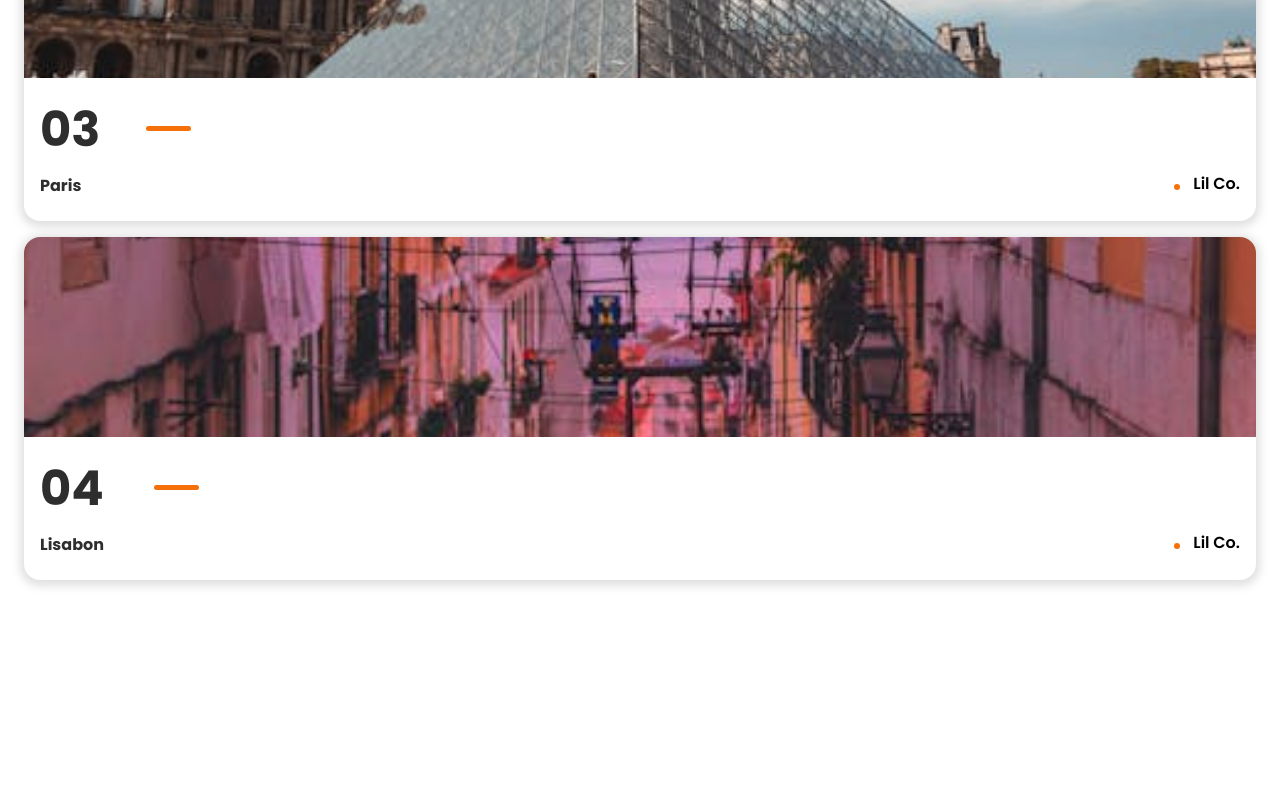
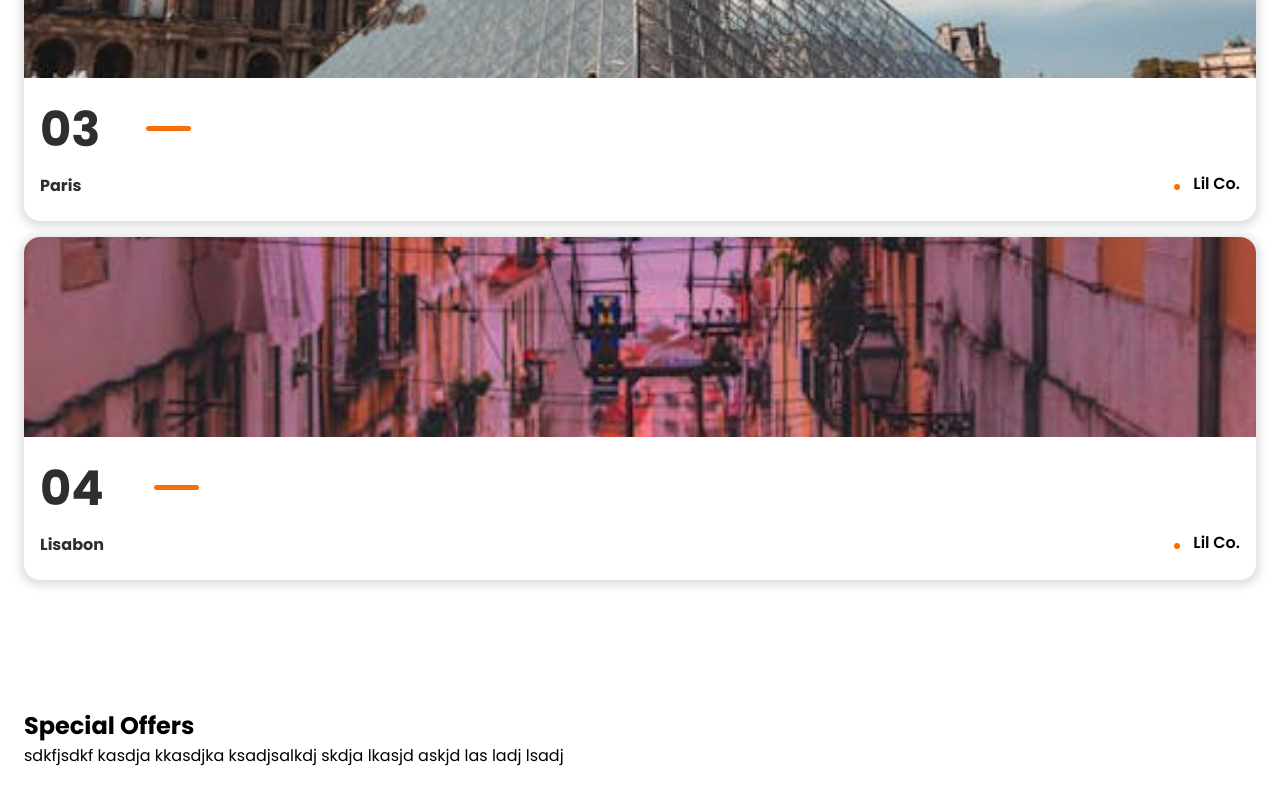
Before and after one commit to kukharchuk11114/react-booking, a React (Create React App) app: page / in a window 1280 px wide. Shown: the part 1844-2644 px from the top of the page. Before the commit the page ends 2488 px from the top, so only its background shows below. Built offline with nearby package versions, Linux system fonts and the light colour scheme.

Commit message:
offers end

```diff
--- a/src/App.js
+++ b/src/App.js
@@ -14,8 +14,8 @@ const App = () => {
       <Navbar />
       <Home />
       <Popular />
-      {/* <Offers />
-      <About />
+      <Offers />
+      {/* <About />
       <Blog />
       <Footer /> */}
     </>)
--- a/src/Components/Navbar/Navbar.jsx
+++ b/src/Components/Navbar/Navbar.jsx
@@ -14,9 +14,19 @@ const showNav = () => {setActive('navBar activeNavbar')}
 // code to close navBar
 const closeNav = () => {setActive('navBar')}
 
+// code to add grey color to header
+const [transparent, setTransparent] = useState("header")
+const addBg = ()=>{
+  if(window.scrollY >= 10){
+    setTransparent("header activeHeader")
+  }else{
+    setTransparent("header")
+  }
+}
+window.addEventListener('scroll', addBg)
   return (
     <section className='navBarSection'>
-      <div className="header">
+      <div className={transparent}>
         <div className="logoDiv">
           <a href="#" className='logo'>
             <h1 className='flex'><MdOutlineTravelExplore className='icon'/>Lil Co.</h1>
--- a/src/Components/Navbar/navbar.scss
+++ b/src/Components/Navbar/navbar.scss
@@ -32,6 +32,7 @@
                 .icon{
                     color: var(--PrimaryColor);
                     font-size: 25px;
+                    margin-right: 10px;
                 }
             }
         }
@@ -131,4 +132,9 @@
             }
         }
     }
+
+    .activeHeader{
+        background: grey;
+        box-shadow: 0 2px 8px 4px rgba(178, 178, 178, 0.4);
+    }
 }
--- a/src/Components/Offers/Offers.jsx
+++ b/src/Components/Offers/Offers.jsx
@@ -3,7 +3,20 @@ import './offers.css'
 
 const Offers = () => {
   return (
-    <div>Offers</div>
+    <section className='offer container section'>
+      <div className="secContainer">
+        <div className="secInfo">
+          <h2 className='secTitle'>
+            Special Offers
+          </h2>
+          <p>sdkfjsdkf kasdja kkasdjka ksadjsalkdj skdja lkasjd askjd las ladj lsadj </p>
+        </div>
+
+        <div className="mainContent grid">
+
+        </div>
+      </div>
+    </section>
   )
 }
 
```
